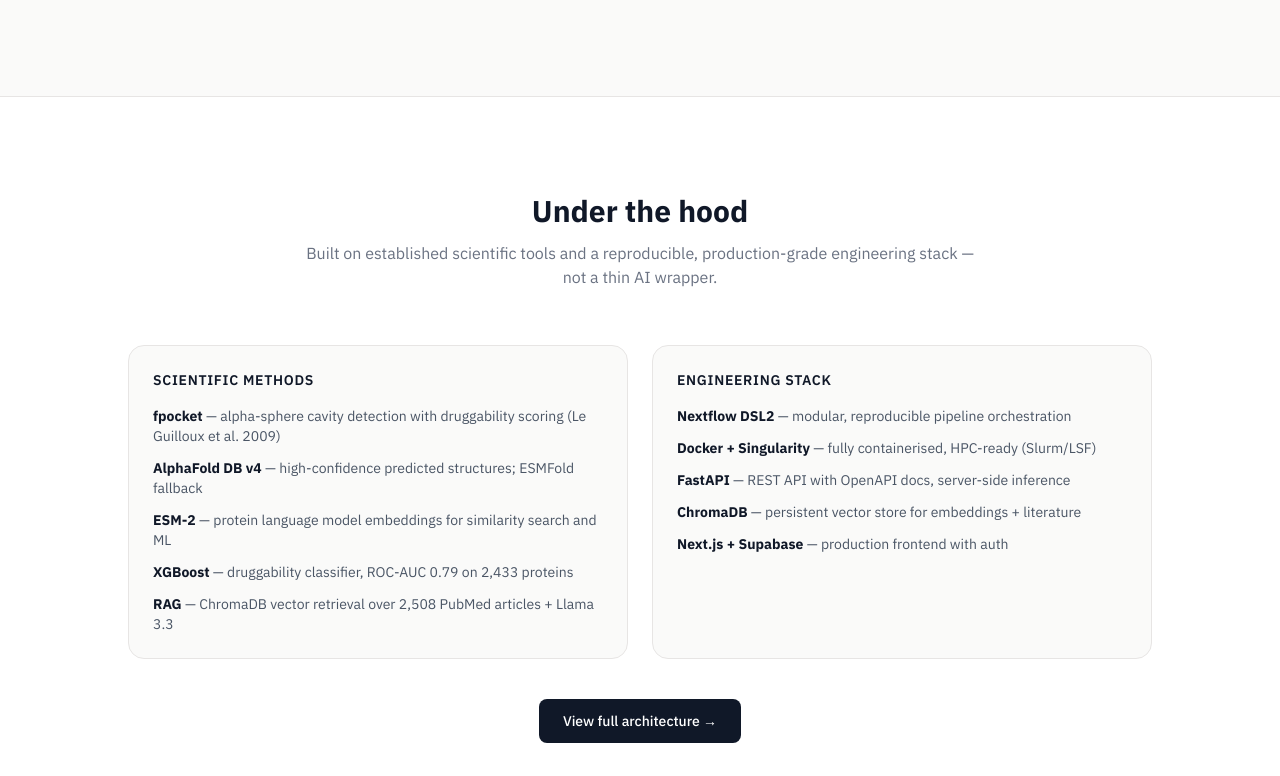
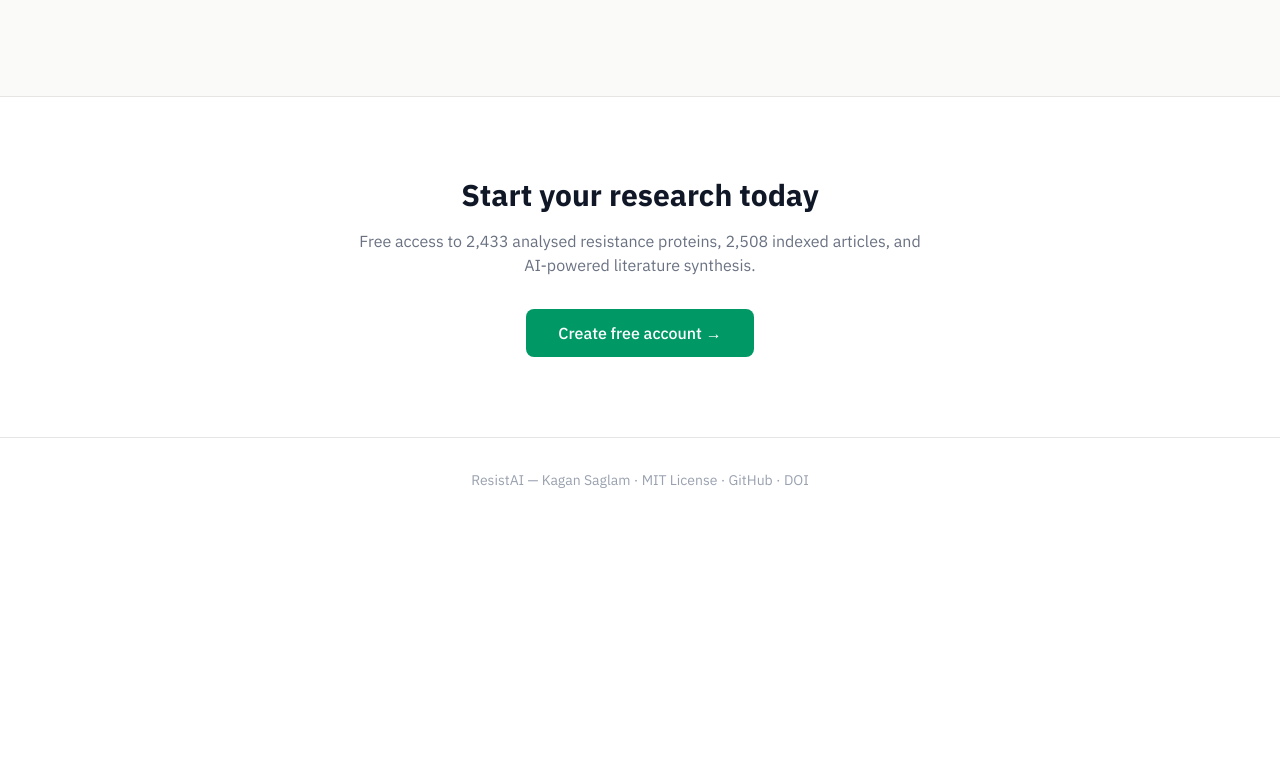
Before and after one commit to kagansaglam/resistai-web, a Next.js app: page / in a window 1280 px wide. Shown: the part 3624-4400 px from the top of the page. After the commit the page ends 4146 px from the top, so only its background shows below. Built offline with nearby package versions, Linux system fonts and the light colour scheme.

Commit message:
fix: remove duplicate Under the hood section (covered by /architecture)

```diff
--- a/app/page.tsx
+++ b/app/page.tsx
@@ -140,42 +140,6 @@
       </section>
 
 
-      {/* Under the hood */}
-      <section id="under-the-hood" className="px-8 py-24 bg-white border-y border-stone-200">
-        <div className="max-w-5xl mx-auto">
-          <div className="text-center mb-14">
-            <h2 className="text-3xl font-bold text-gray-900 mb-3">Under the hood</h2>
-            <p className="text-gray-500 max-w-2xl mx-auto">Built on established scientific tools and a reproducible, production-grade engineering stack — not a thin AI wrapper.</p>
-          </div>
-          <div className="grid grid-cols-2 gap-6 mb-10">
-            <div className="bg-stone-50 border border-stone-200 rounded-2xl p-6">
-              <h3 className="text-sm font-semibold text-gray-900 uppercase tracking-wider mb-4">Scientific methods</h3>
-              <ul className="space-y-3 text-sm text-gray-600">
-                <li><strong className="text-gray-900">fpocket</strong> — alpha-sphere cavity detection with druggability scoring (Le Guilloux et al. 2009)</li>
-                <li><strong className="text-gray-900">AlphaFold DB v4</strong> — high-confidence predicted structures; ESMFold fallback</li>
-                <li><strong className="text-gray-900">ESM-2</strong> — protein language model embeddings for similarity search and ML</li>
-                <li><strong className="text-gray-900">XGBoost</strong> — druggability classifier, ROC-AUC 0.79 on 2,433 proteins</li>
-                <li><strong className="text-gray-900">RAG</strong> — ChromaDB vector retrieval over 2,508 PubMed articles + Llama 3.3</li>
-              </ul>
-            </div>
-            <div className="bg-stone-50 border border-stone-200 rounded-2xl p-6">
-              <h3 className="text-sm font-semibold text-gray-900 uppercase tracking-wider mb-4">Engineering stack</h3>
-              <ul className="space-y-3 text-sm text-gray-600">
-                <li><strong className="text-gray-900">Nextflow DSL2</strong> — modular, reproducible pipeline orchestration</li>
-                <li><strong className="text-gray-900">Docker + Singularity</strong> — fully containerised, HPC-ready (Slurm/LSF)</li>
-                <li><strong className="text-gray-900">FastAPI</strong> — REST API with OpenAPI docs, server-side inference</li>
-                <li><strong className="text-gray-900">ChromaDB</strong> — persistent vector store for embeddings + literature</li>
-                <li><strong className="text-gray-900">Next.js + Supabase</strong> — production frontend with auth</li>
-              </ul>
-            </div>
-          </div>
-          <div className="text-center">
-            <Link href="/architecture" className="inline-flex items-center gap-2 px-6 py-3 bg-gray-900 hover:bg-gray-700 text-white text-sm font-medium rounded-lg transition">
-              View full architecture →
-            </Link>
-          </div>
-        </div>
-      </section>
       <section className="px-8 py-20 text-center border-t border-stone-200 bg-white">
         <h2 className="text-3xl font-bold mb-4 text-gray-900">Start your research today</h2>
         <p className="text-gray-500 mb-8 max-w-xl mx-auto">Free access to 2,433 analysed resistance proteins, 2,508 indexed articles, and AI-powered literature synthesis.</p>
```
